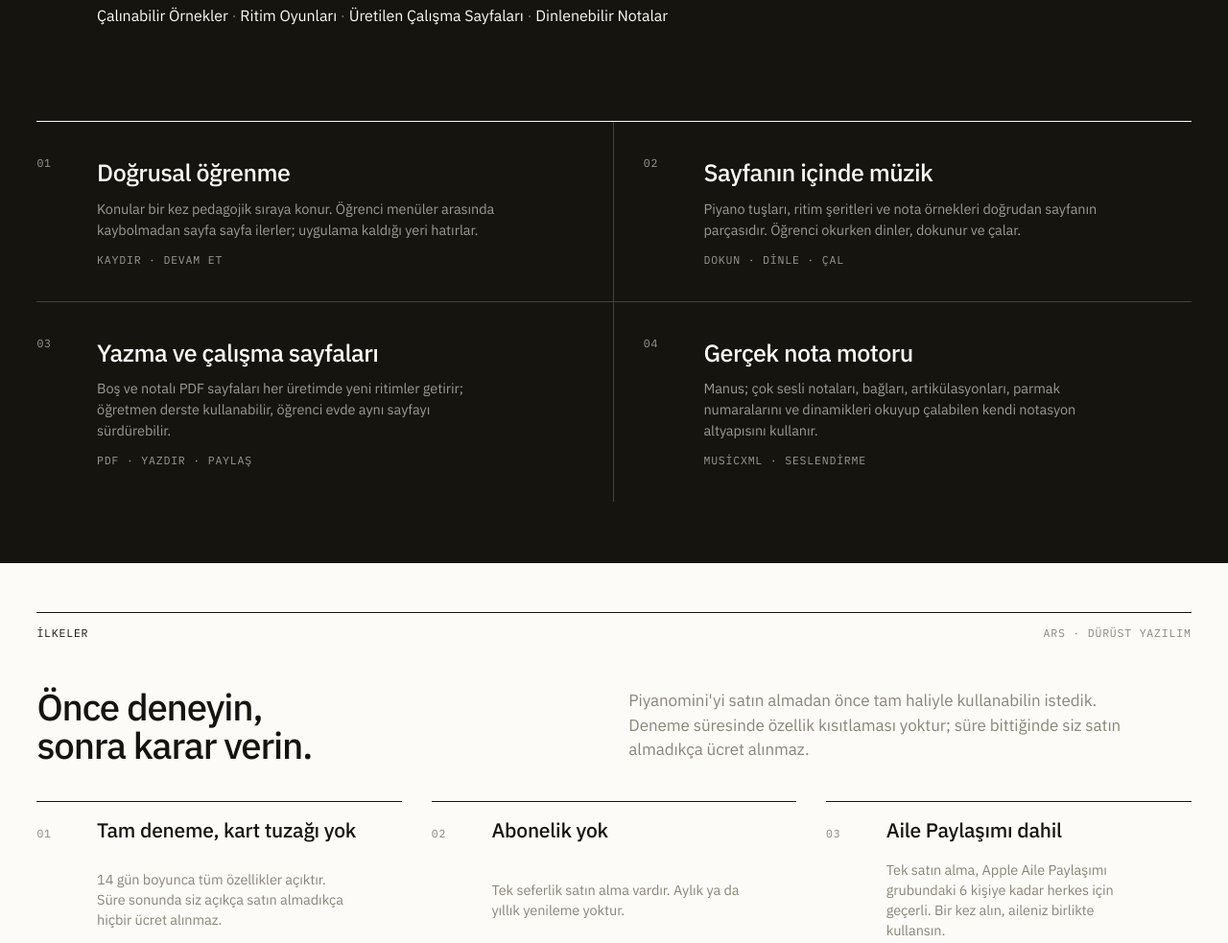
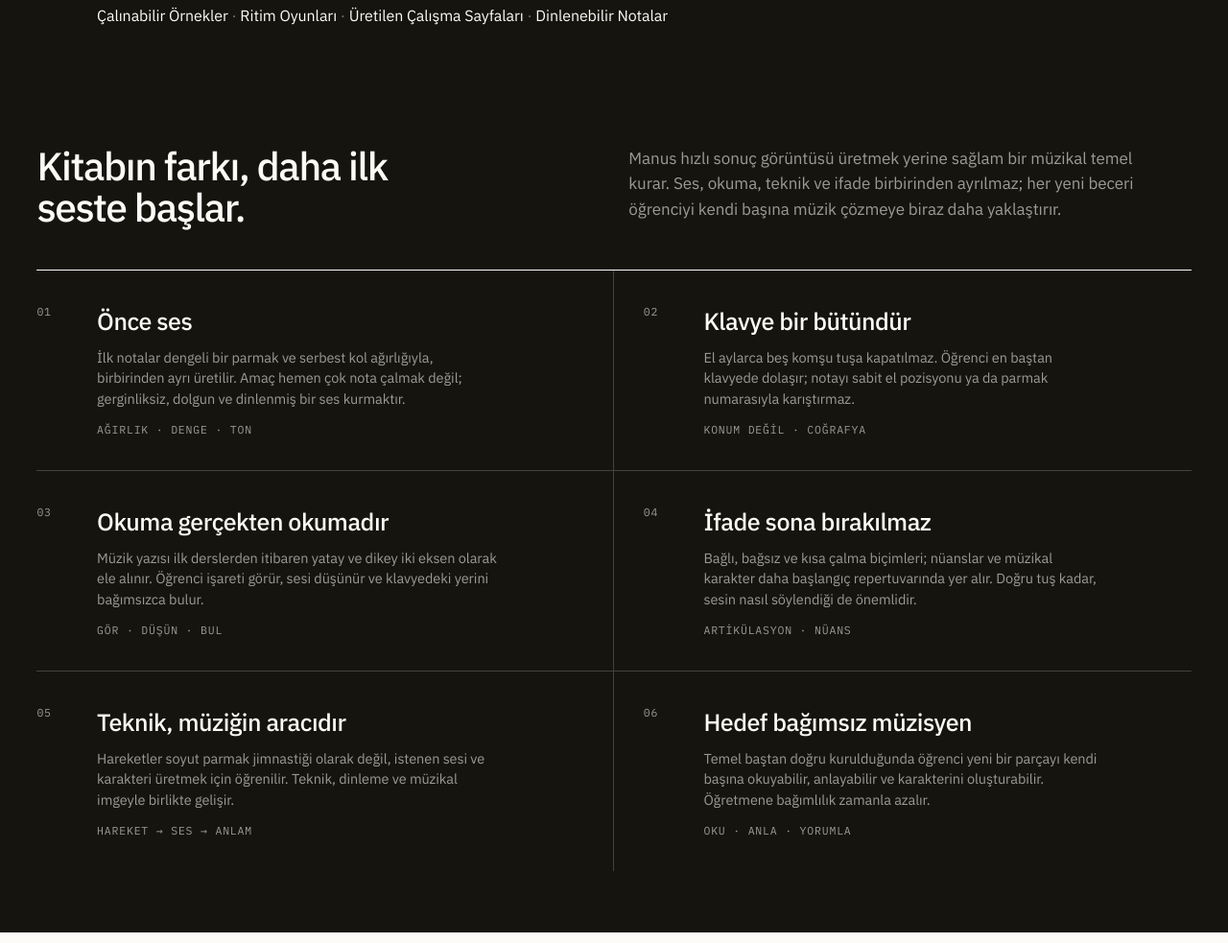
Before and after one commit to istemif/piyanomini-website, an Astro site: page / in a window 1280 px wide. Shown: the part 5659-6642 px from the top of the page at 96% size. Built offline with nearby package versions, Linux system fonts and the light colour scheme; Astro itself is replaced by a stand-in of ours.

Commit message:
Manus pedagojik ilkelerini siteye ekle

```diff
--- a/src/components/Landing.astro
+++ b/src/components/Landing.astro
@@ -259,6 +259,10 @@ const showGallery = false;
         ))}
       </div>
 
+      <div class="manus-principles-lead">
+        <h3>{t.manus.principlesHeading}</h3>
+        <p>{t.manus.principlesIntro}</p>
+      </div>
       <div class="feature-grid manus-features">
         {t.manus.features.map((item, i) => (
           <article class="feature-card">
--- a/src/i18n/content.ts
+++ b/src/i18n/content.ts
@@ -64,6 +64,8 @@ type Strings = {
     intro: string;
     availability: string;
     chapters: Category[];
+    principlesHeading: string;
+    principlesIntro: string;
     features: Feature[];
   };
   screens: { eyebrow: string; heading: string };
@@ -256,11 +258,15 @@ export const content: Record<Lang, Strings> = {
           items: ["Çalınabilir Örnekler", "Ritim Oyunları", "Üretilen Çalışma Sayfaları", "Dinlenebilir Notalar"],
         },
       ],
+      principlesHeading: "Kitabın farkı, daha ilk seste başlar.",
+      principlesIntro: "Manus hızlı sonuç görüntüsü üretmek yerine sağlam bir müzikal temel kurar. Ses, okuma, teknik ve ifade birbirinden ayrılmaz; her yeni beceri öğrenciyi kendi başına müzik çözmeye biraz daha yaklaştırır.",
       features: [
-        { title: "Doğrusal öğrenme", desc: "Konular bir kez pedagojik sıraya konur. Öğrenci menüler arasında kaybolmadan sayfa sayfa ilerler; uygulama kaldığı yeri hatırlar.", meta: "Kaydır · Devam et" },
-        { title: "Sayfanın içinde müzik", desc: "Piyano tuşları, ritim şeritleri ve nota örnekleri doğrudan sayfanın parçasıdır. Öğrenci okurken dinler, dokunur ve çalar.", meta: "Dokun · Dinle · Çal" },
-        { title: "Yazma ve çalışma sayfaları", desc: "Boş ve notalı PDF sayfaları her üretimde yeni ritimler getirir; öğretmen derste kullanabilir, öğrenci evde aynı sayfayı sürdürebilir.", meta: "PDF · Yazdır · Paylaş" },
-        { title: "Gerçek nota motoru", desc: "Manus; çok sesli notaları, bağları, artikülasyonları, parmak numaralarını ve dinamikleri okuyup çalabilen kendi notasyon altyapısını kullanır.", meta: "MusicXML · Seslendirme" },
+        { title: "Önce ses", desc: "İlk notalar dengeli bir parmak ve serbest kol ağırlığıyla, birbirinden ayrı üretilir. Amaç hemen çok nota çalmak değil; gerginliksiz, dolgun ve dinlenmiş bir ses kurmaktır.", meta: "Ağırlık · Denge · Ton" },
+        { title: "Klavye bir bütündür", desc: "El aylarca beş komşu tuşa kapatılmaz. Öğrenci en baştan klavyede dolaşır; notayı sabit el pozisyonu ya da parmak numarasıyla karıştırmaz.", meta: "Konum değil · Coğrafya" },
+        { title: "Okuma gerçekten okumadır", desc: "Müzik yazısı ilk derslerden itibaren yatay ve dikey iki eksen olarak ele alınır. Öğrenci işareti görür, sesi düşünür ve klavyedeki yerini bağımsızca bulur.", meta: "Gör · Düşün · Bul" },
+        { title: "İfade sona bırakılmaz", desc: "Bağlı, bağsız ve kısa çalma biçimleri; nüanslar ve müzikal karakter daha başlangıç repertuvarında yer alır. Doğru tuş kadar, sesin nasıl söylendiği de önemlidir.", meta: "Artikülasyon · Nüans" },
+        { title: "Teknik, müziğin aracıdır", desc: "Hareketler soyut parmak jimnastiği olarak değil, istenen sesi ve karakteri üretmek için öğrenilir. Teknik, dinleme ve müzikal imgeyle birlikte gelişir.", meta: "Hareket → Ses → Anlam" },
+        { title: "Hedef bağımsız müzisyen", desc: "Temel baştan doğru kurulduğunda öğrenci yeni bir parçayı kendi başına okuyabilir, anlayabilir ve karakterini oluşturabilir. Öğretmene bağımlılık zamanla azalır.", meta: "Oku · Anla · Yorumla" },
       ],
     },
     screens: { eyebrow: "Ekranlar", heading: "Her egzersiz, gerçek nota yazımıyla." },
@@ -500,11 +506,15 @@ export const content: Record<Lang, Strings> = {
           items: ["Playable Examples", "Rhythm Games", "Generated Worksheets", "Scores You Can Hear"],
         },
       ],
+      principlesHeading: "The difference begins with the very first sound.",
+      principlesIntro: "Manus does not chase the appearance of quick progress. It builds a durable musical foundation in which sound, reading, technique and expression are inseparable, and every new skill moves the student towards independent musicianship.",
       features: [
-        { title: "Linear learning", desc: "Topics are placed in one pedagogical sequence. Students move page by page without getting lost in menus, and the app remembers their place.", meta: "Swipe · Continue" },
-        { title: "Music inside the page", desc: "Piano keys, rhythm strips and notation examples live directly on the page. Students listen, touch and play as they read.", meta: "Touch · Listen · Play" },
-        { title: "Writing and worksheets", desc: "Blank and notated PDFs generate fresh rhythms, ready for a teacher to use in lessons and a student to continue at home.", meta: "PDF · Print · Share" },
-        { title: "A real notation engine", desc: "Manus uses its own notation system to read and play polyphony, slurs, articulations, fingerings and dynamics.", meta: "MusicXML · Playback" },
+        { title: "Sound comes first", desc: "The first notes are made separately with a balanced finger and free arm weight. The goal is not to play many notes at once, but to establish a full, relaxed and carefully heard tone.", meta: "Weight · Balance · Tone" },
+        { title: "The keyboard is one whole", desc: "The hand is not confined to five neighbouring keys for months. Students travel across the keyboard from the beginning, without confusing notes with a fixed hand position or finger number.", meta: "Geography · Not position" },
+        { title: "Reading means real reading", desc: "Music writing is introduced from the first lessons through its horizontal and vertical axes. Students see the sign, imagine the sound and find its place on the keyboard independently.", meta: "See · Think · Find" },
+        { title: "Expression is not postponed", desc: "Detached, connected and short touches, dynamics and musical character all appear in the early repertoire. How a sound speaks matters as much as pressing the right key.", meta: "Articulation · Dynamics" },
+        { title: "Technique serves the music", desc: "Movement is learned as a way to produce a desired sound and character, not as isolated finger gymnastics. Technique grows together with listening and musical imagination.", meta: "Movement → Sound → Meaning" },
+        { title: "The goal is independence", desc: "With a sound foundation, students learn to read, understand and shape a new piece on their own. Their dependence on the teacher gradually decreases.", meta: "Read · Understand · Interpret" },
       ],
     },
     screens: { eyebrow: "Screens", heading: "Every exercise in real music notation." },
--- a/src/styles/global.css
+++ b/src/styles/global.css
@@ -533,8 +533,33 @@ img {
   color: rgba(252, 251, 247, 0.4);
 }
 .manus-features {
-  margin-top: clamp(34px, 5vw, 72px);
   border-top-color: var(--bg);
+}
+.manus-principles-lead {
+  display: grid;
+  grid-template-columns: 1fr;
+  gap: 14px;
+  margin-block: clamp(48px, 7vw, 96px) clamp(24px, 3.5vw, 44px);
+}
+.manus-principles-lead h3 {
+  max-width: 15ch;
+  font-size: clamp(25px, 3.2vw, 43px);
+  font-weight: 500;
+  letter-spacing: -0.035em;
+  line-height: 1.04;
+}
+.manus-principles-lead p {
+  max-width: 54ch;
+  color: rgba(252, 251, 247, 0.58);
+  font-size: clamp(15px, 1.4vw, 17px);
+  line-height: 1.55;
+}
+@media (min-width: 760px) {
+  .manus-principles-lead {
+    grid-template-columns: minmax(0, 1fr) minmax(0, 1fr);
+    align-items: start;
+    gap: var(--gut);
+  }
 }
 .manus .feature-card {
   border-bottom-color: rgba(252, 251, 247, 0.2);
```
